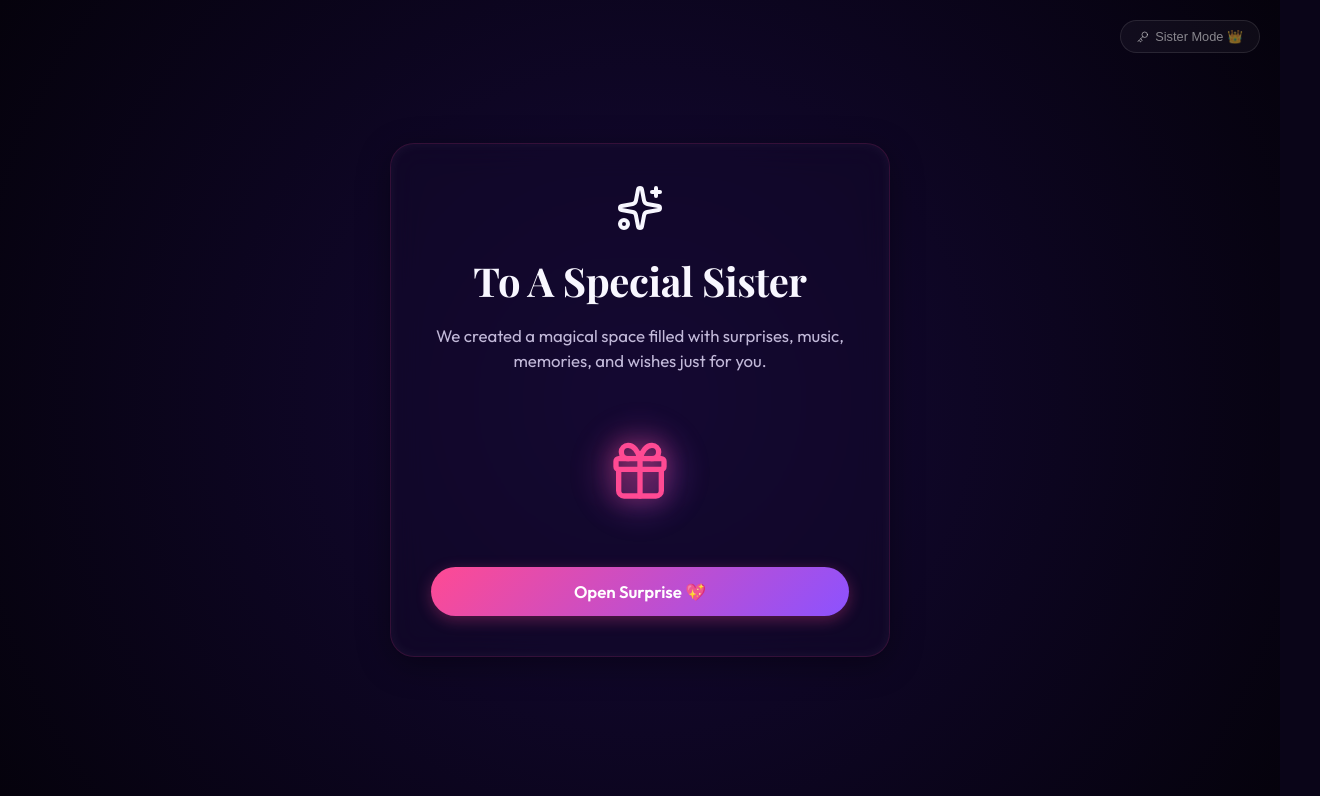
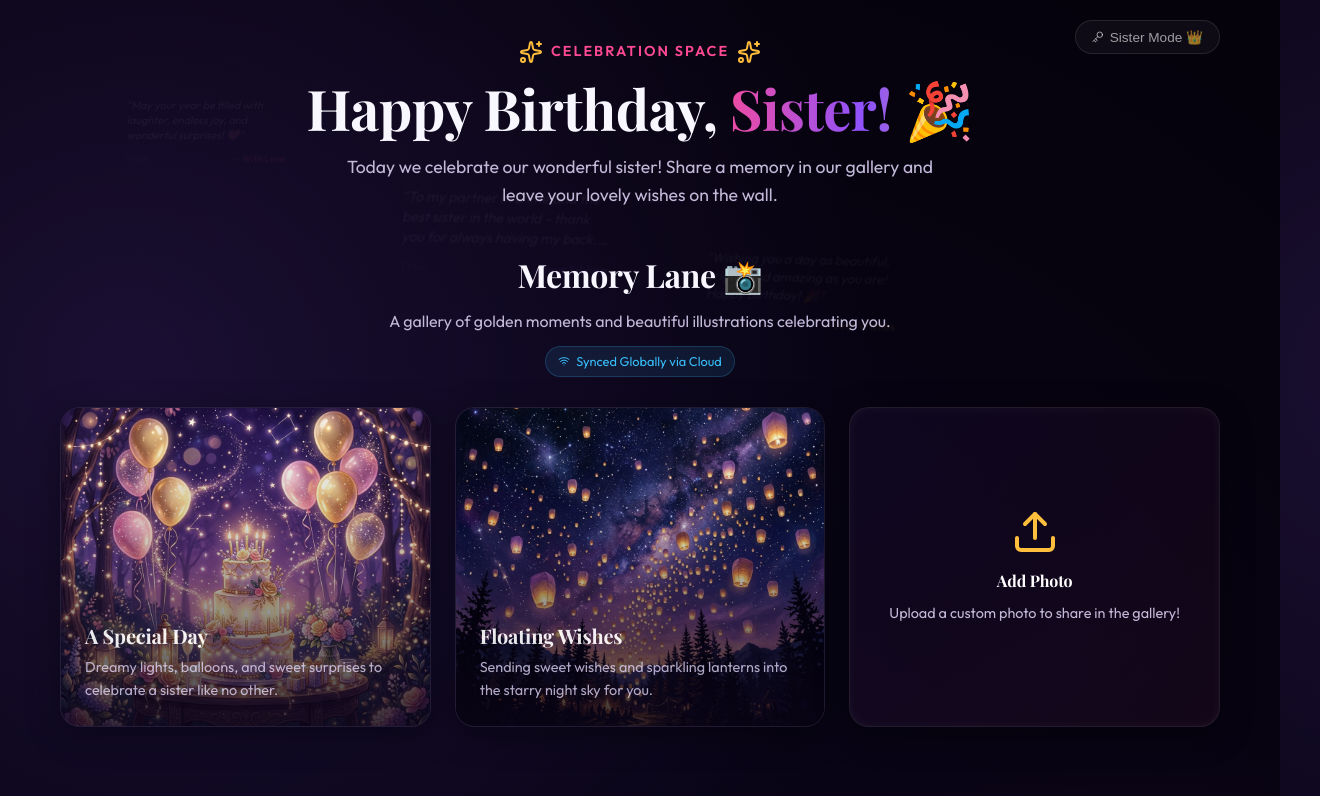
Before and after one commit to gokulakrishna441/birthday-wish, a React (Vite) app: page / in a window 1280 px wide. Shown: the top 796 px of the page, 1320 px wide, since content can reach past the window. Built offline with nearby package versions, Linux system fonts and the light colour scheme; no server answers; the database is empty; a web font is replaced by a local one.

Commit message:
Bypass landing page welcome gate: load guest homepage directly and use key crown button for sister mode modal authentication

```diff
--- a/src/App.jsx
+++ b/src/App.jsx
@@ -1,7 +1,6 @@
 import { useState, useEffect } from 'react'
-import { Heart } from 'lucide-react'
+import { Heart, Key, AlertCircle } from 'lucide-react'
 
-import Entrance from './components/Entrance'
 import FloatingParticles from './components/FloatingParticles'
 import FloatingWishes from './components/FloatingWishes'
 import ConfettiOverlay from './components/ConfettiOverlay'
@@ -11,8 +10,10 @@ import Card3D from './components/Card3D'
 import VirtualCake from './components/VirtualCake'
 import MemoryGallery from './components/MemoryGallery'
 import WishesWall from './components/WishesWall'
-import { db, isFirebaseEnabled } from './firebase'
+import { db, isFirebaseEnabled, logVisit } from './firebase'
 import { collection, onSnapshot, query, orderBy } from 'firebase/firestore'
+
+const SISTER_PASSCODE = (import.meta.env.VITE_SISTER_PASSCODE || 'SISTER').toUpperCase().trim()
 
 const DEFAULT_WISHES = [
   { id: 'default1', text: "May your year be filled with laughter, endless joy, and wonderful surprises! 💖", sender: "With Love", color: "pink", timestamp: 1 },
@@ -21,7 +22,10 @@ const DEFAULT_WISHES = [
 ]
 
 function App() {
-  const [userRole, setUserRole] = useState(null) // null, 'visitor', 'sister'
+  const [userRole, setUserRole] = useState('visitor') // Default to guest/visitor directly!
+  const [showPasscodeModal, setShowPasscodeModal] = useState(false)
+  const [code, setCode] = useState('')
+  const [error, setError] = useState('')
   const [confetti, setConfetti] = useState([])
   const [wishes, setWishes] = useState(() => {
     if (!isFirebaseEnabled) {
@@ -37,6 +41,18 @@ function App() {
     }
     return []
   })
+
+  // Silent automatic logging on initial load
+  useEffect(() => {
+    const runLogging = async () => {
+      const logged = sessionStorage.getItem('logged_visit')
+      if (!logged) {
+        await logVisit('guest')
+        sessionStorage.setItem('logged_visit', 'guest')
+      }
+    }
+    runLogging()
+  }, [])
 
   // Fetch wishes globally (Firestore only)
   useEffect(() => {
@@ -83,13 +99,17 @@ function App() {
     }, 6000)
   }
 
-  const handleEnter = (role) => {
-    setUserRole(role)
-    triggerConfetti()
-  }
-
-  if (!userRole) {
-    return <Entrance onEnter={handleEnter} />
+  const handleSisterSubmit = async (e) => {
+    e.preventDefault()
+    setError('')
+    if (code.toUpperCase().trim() === SISTER_PASSCODE) {
+      setUserRole('sister')
+      setShowPasscodeModal(false)
+      triggerConfetti()
+      await logVisit('sister')
+    } else {
+      setError('Incorrect passcode. Please check and try again!')
+    }
   }
 
   return (
@@ -103,6 +123,43 @@ function App() {
 
       {/* Confetti Rain Overlay */}
       <ConfettiOverlay confetti={confetti} />
+
+      {/* Sister Login Trigger (Subtle button in the top corner) */}
+      {userRole === 'visitor' && (
+        <button
+          onClick={() => setShowPasscodeModal(true)}
+          style={{
+            position: 'absolute',
+            top: '20px',
+            right: '20px',
+            background: 'rgba(255,255,255,0.04)',
+            border: '1px solid rgba(255,255,255,0.1)',
+            color: 'rgba(255,255,255,0.6)',
+            borderRadius: '20px',
+            padding: '8px 16px',
+            fontSize: '0.85rem',
+            display: 'flex',
+            alignItems: 'center',
+            gap: '6px',
+            cursor: 'pointer',
+            transition: 'all 0.3s',
+            zIndex: 100
+          }}
+          onMouseEnter={(e) => {
+            e.currentTarget.style.color = 'var(--accent-primary)'
+            e.currentTarget.style.borderColor = 'rgba(255, 74, 147, 0.3)'
+            e.currentTarget.style.background = 'rgba(255, 74, 147, 0.05)'
+          }}
+          onMouseLeave={(e) => {
+            e.currentTarget.style.color = 'rgba(255,255,255,0.6)'
+            e.currentTarget.style.borderColor = 'rgba(255,255,255,0.1)'
+            e.currentTarget.style.background = 'rgba(255,255,255,0.04)'
+          }}
+        >
+          <Key size={12} />
+          <span>Sister Mode 👑</span>
+        </button>
+      )}
 
       {/* Elegant Greeting Header */}
       <GreetingHeader role={userRole} />
@@ -139,6 +196,96 @@ function App() {
         </>
       )}
 
+      {/* Passcode Modal Overlay */}
+      {showPasscodeModal && (
+        <div style={{
+          position: 'fixed',
+          inset: 0,
+          background: 'rgba(10,5,24,0.85)',
+          backdropFilter: 'blur(8px)',
+          display: 'flex',
+          justifyContent: 'center',
+          alignItems: 'center',
+          zIndex: 999999,
+          padding: '20px'
+        }}>
+          <style>{`
+            @keyframes shake {
+              0%, 100% { transform: translateX(0); }
+              25% { transform: translateX(-6px); }
+              75% { transform: translateX(6px); }
+            }
+            .shake-error {
+              animation: shake 0.3s ease-in-out;
+            }
+          `}</style>
+
+          <div className="glass-container fade-in" style={{ padding: '30px', maxWidth: '400px', width: '100%', position: 'relative' }}>
+            <button
+              onClick={() => { setShowPasscodeModal(false); setError(''); setCode(''); }}
+              style={{
+                position: 'absolute',
+                top: '15px',
+                right: '15px',
+                background: 'none',
+                border: 'none',
+                color: 'var(--text-secondary)',
+                fontSize: '1.2rem',
+                cursor: 'pointer'
+              }}
+            >
+              ✕
+            </button>
+            <h2 style={{ fontSize: '1.6rem', color: 'white', marginBottom: '10px', fontFamily: 'var(--font-serif)' }}>Sister Passcode 👑</h2>
+            <p style={{ color: 'var(--text-secondary)', fontSize: '0.9rem', marginBottom: '20px', lineHeight: '1.5' }}>
+              Are you the birthday girl? Enter the secret passcode to unlock your greeting card and birthday cake!
+            </p>
+            <form onSubmit={handleSisterSubmit}>
+              <div style={{ marginBottom: '20px' }}>
+                <input
+                  type="password"
+                  value={code}
+                  onChange={(e) => setCode(e.target.value)}
+                  placeholder="Enter secret passcode..."
+                  required
+                  autoFocus
+                  style={{
+                    width: '100%',
+                    padding: '12px 16px',
+                    borderRadius: '12px',
+                    background: 'rgba(0,0,0,0.25)',
+                    border: error ? '1px solid #ef4444' : '1px solid rgba(255,255,255,0.1)',
+                    color: 'white',
+                    fontSize: '1rem',
+                    outline: 'none',
+                    transition: 'border-color 0.3s'
+                  }}
+                  className={error ? 'shake-error' : ''}
+                />
+
+                {error && (
+                  <div style={{
+                    display: 'flex',
+                    alignItems: 'center',
+                    gap: '6px',
+                    color: '#f87171',
+                    fontSize: '0.85rem',
+                    marginTop: '8px'
+                  }}>
+                    <AlertCircle size={14} />
+                    <span>{error}</span>
+                  </div>
+                )}
+              </div>
+
+              <button type="submit" className="btn btn-primary" style={{ width: '100%' }}>
+                Unlock Surprise 🔑
+              </button>
+            </form>
+          </div>
+        </div>
+      )}
+
       {/* Footer */}
       <footer style={{ borderTop: '1px solid rgba(255, 255, 255, 0.05)', marginTop: '80px', padding: '30px 0', textAlign: 'center' }}>
         <p style={{ fontSize: '0.85rem', color: 'var(--text-muted)', display: 'flex', alignItems: 'center', justifyContent: 'center', gap: '5px' }}>
```
